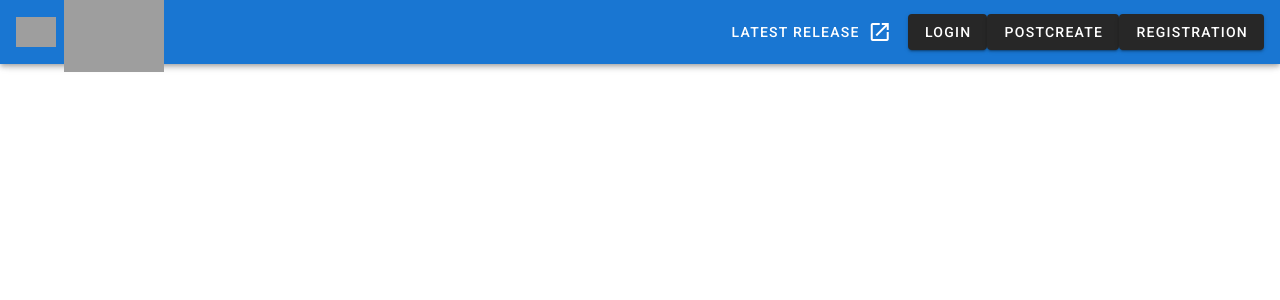
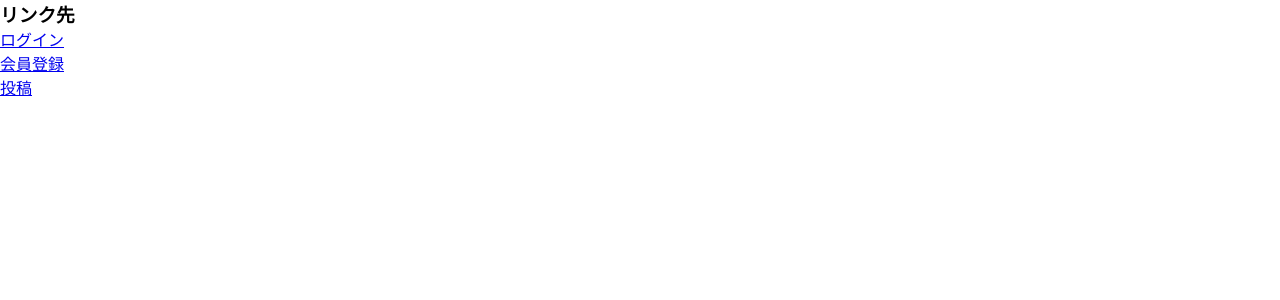
Before and after one commit to yuuki-kurose/m-beauty2, a Vue app: page / in a window 1280 px wide. Shown: the top 300 px of the page. Built offline with nearby package versions, Linux system fonts and the light colour scheme; grey boxes are pictures that could not be loaded.

Commit message:
App.vue,main.jsの内容一部書換え

```diff
--- a/src/App.vue
+++ b/src/App.vue
@@ -1,52 +1,16 @@
 <template>
-  <v-app>
-    <v-app-bar
-      app
-      color="primary"
-      dark
-    >
-      <div class="d-flex align-center">
-        <v-img
-          alt="Vuetify Logo"
-          class="shrink mr-2"
-          contain
-          src="https://cdn.vuetifyjs.com/images/logos/vuetify-logo-dark.png"
-          transition="scale-transition"
-          width="40"
-        />
+  <div>
+    <h3>リンク先</h3>
+    <router-link to="/Login-m.vue">ログイン</router-link><br>
 
-        <v-img
-          alt="Vuetify Name"
-          class="shrink mt-1 hidden-sm-and-down"
-          contain
-          min-width="100"
-          src="https://cdn.vuetifyjs.com/images/logos/vuetify-name-dark.png"
-          width="100"
-        />
-      </div>
+    <router-link to="PostCreate-m.vue">会員登録</router-link><br>
 
-      <v-spacer></v-spacer>
+    <router-link to="Registration-m.vue">投稿</router-link><br>
+    <router-view></router-view>
 
-      <v-btn
-        href="https://github.com/vuetifyjs/vuetify/releases/latest"
-        target="_blank"
-        text
-      >
-        <span class="mr-2">Latest Release</span>
-        <v-icon>mdi-open-in-new</v-icon>
-      </v-btn>
-
-      <v-btn to="/Login-m.vue">Login</v-btn>
-      <v-btn to="/PostCreate-m.vue">PostCreate</v-btn>
-      <v-btn to="/Registration-m.vue">Registration</v-btn>
-    </v-app-bar>
-
-
-
-    <v-main>
-      <router-view/>
-    </v-main>
-  </v-app>
+    <v-app>
+    </v-app>
+  </div>
 </template>
 
 <script>
--- a/src/main.js
+++ b/src/main.js
@@ -1,6 +1,6 @@
 import Vue from 'vue'
 import App from './App.vue'
-import router from './router'
+import router from './router/index.js'
 import vuetify from './plugins/vuetify'
 
 Vue.config.productionTip = false
```
